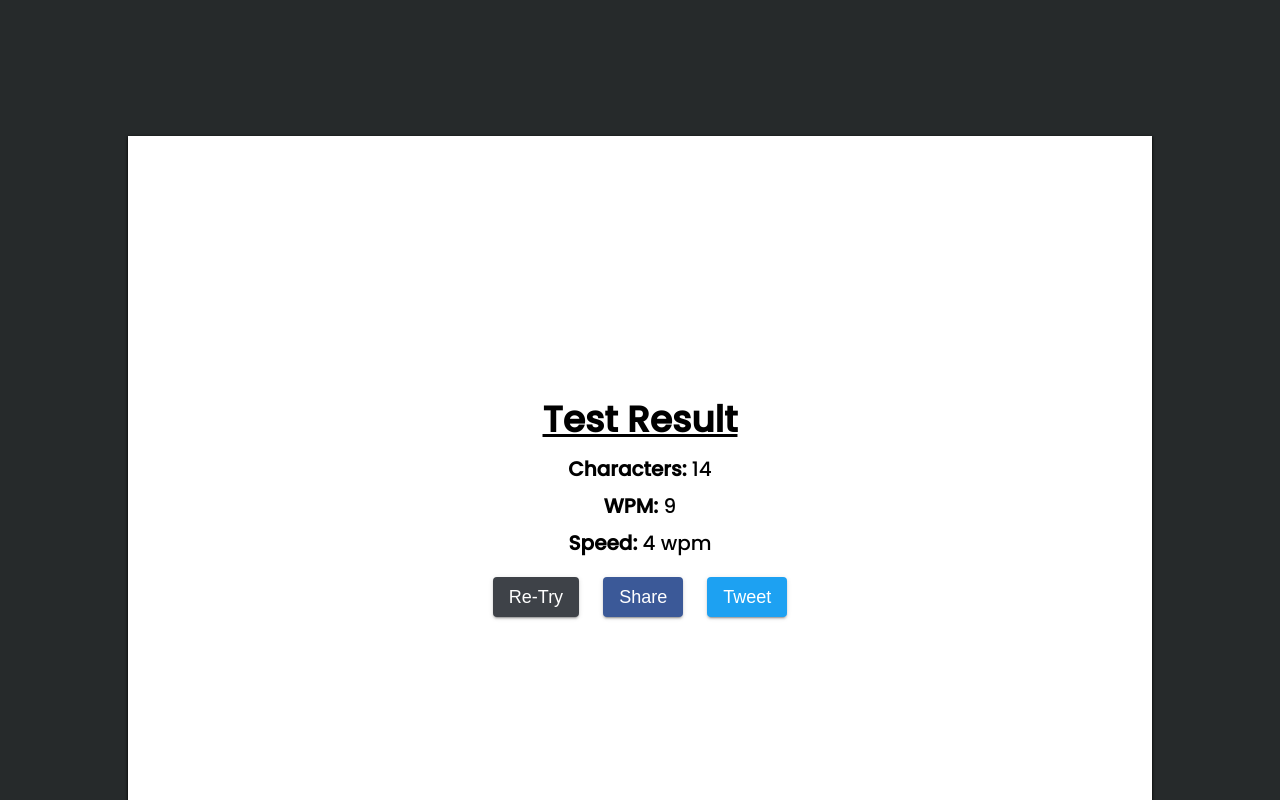
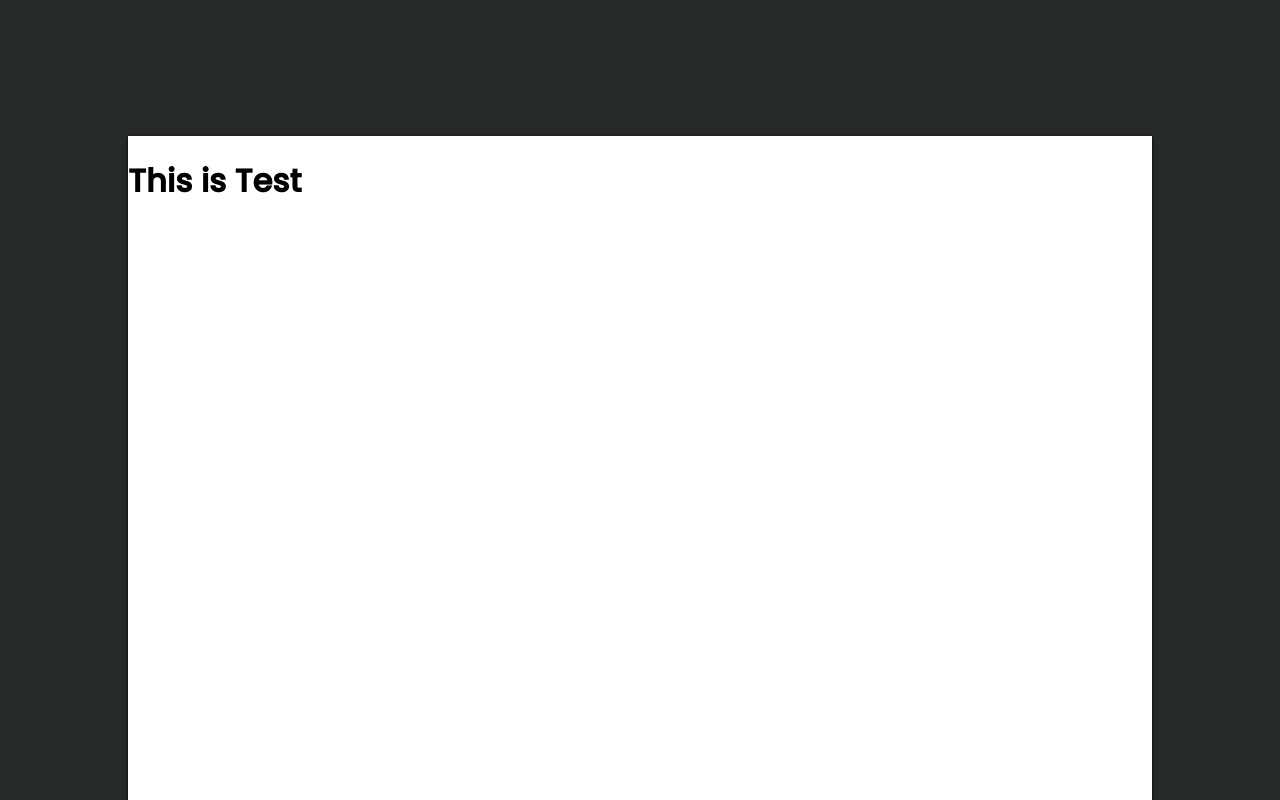
Before and after one commit to RajuGujjalapati/FlashType, a React (Create React App) app: page / in a window 1280 px wide. Shown: the part 920-1720 px from the top of the page. Built offline with nearby package versions, Linux system fonts and the light colour scheme.

Commit message:
test cont added

```diff
--- a/src/components/TestContainer/TestContainer.jsx
+++ b/src/components/TestContainer/TestContainer.jsx
@@ -4,9 +4,12 @@ import Tryagain from "../TryAgain/TryAgain"
 const TestContainer = ({words, characters, wpm}) =>{
     return(
         <div className="test-container">
-            <div className="try-again-con">
+            <div data-aos="fade-up" className="typing-challenge-cont">
+                <h1>This is Test</h1>
+            </div>
+            {/* <div className="try-again-con">
                 < Tryagain words={words} characters = {characters} wpm = {wpm}/>
-            </div>
+            </div> */}
         </div>
     )
 }
```
